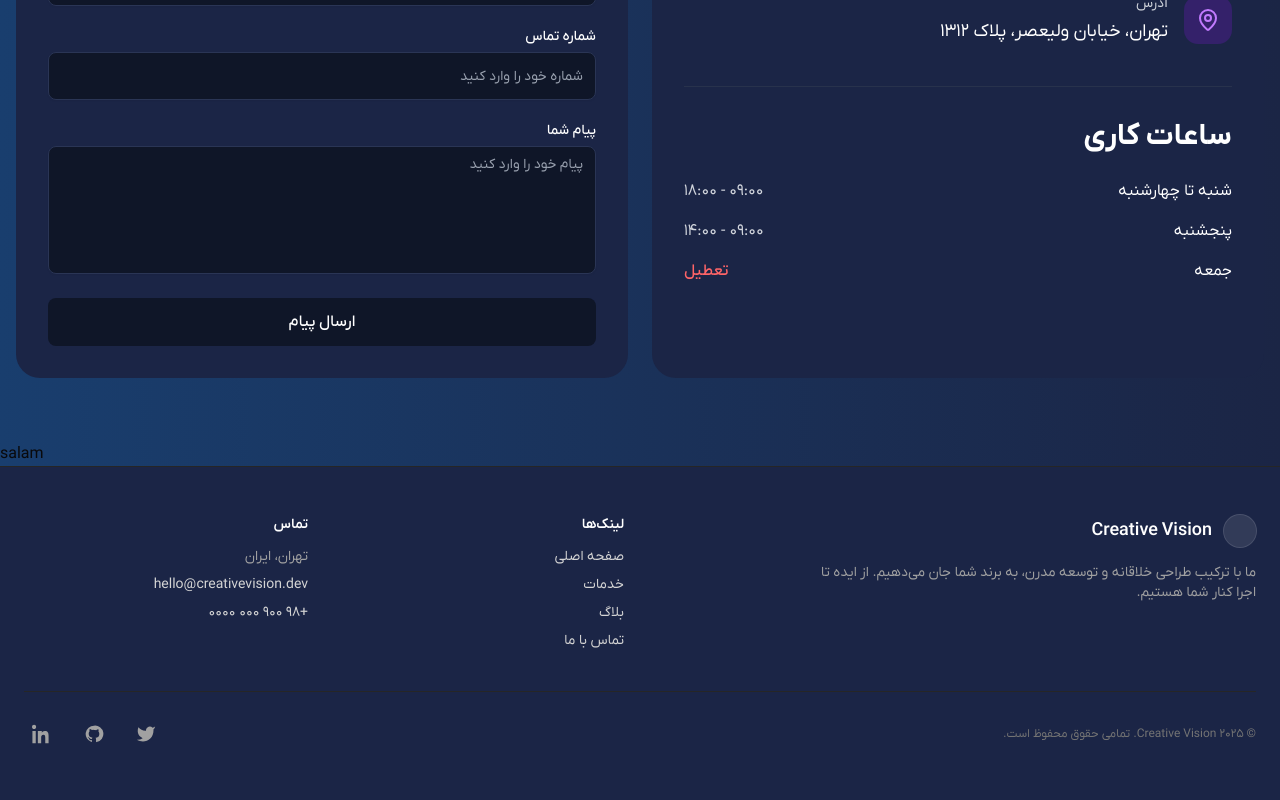
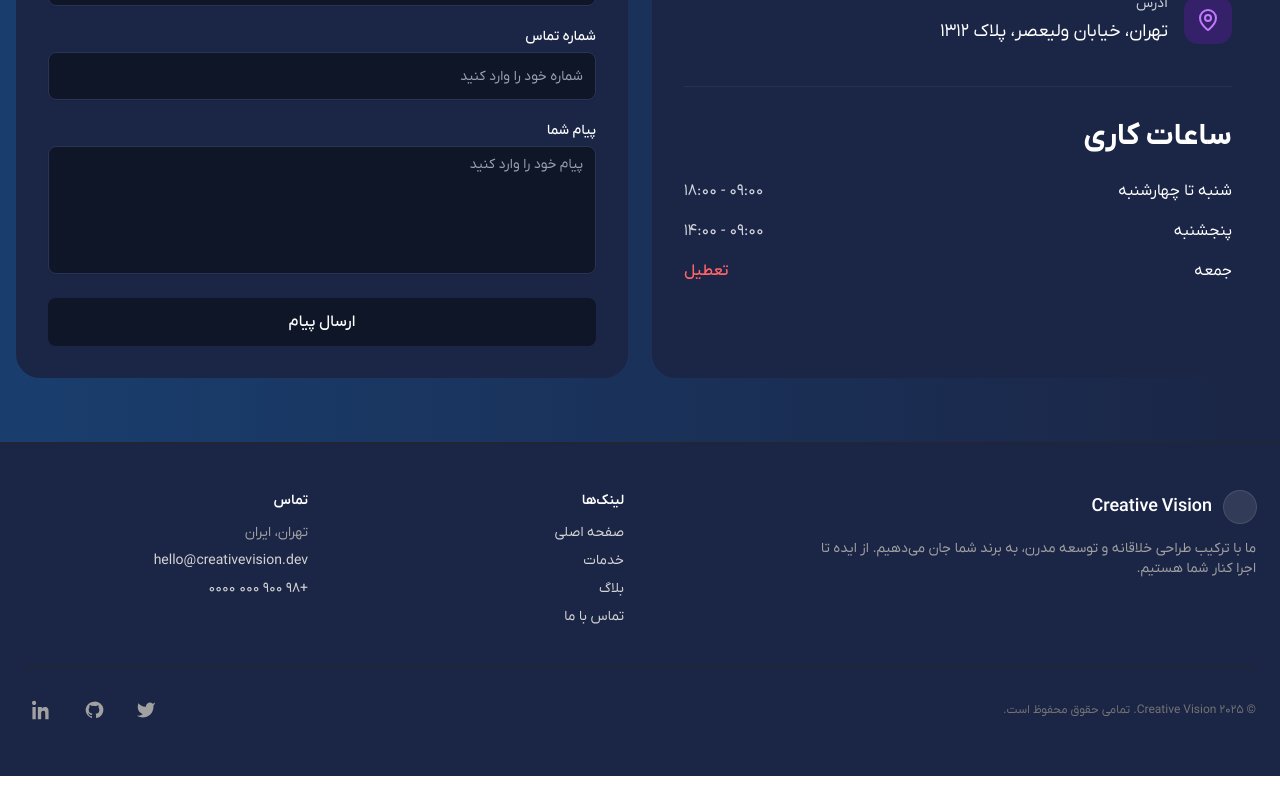
Before and after one commit to nodup-labs/creative_vision, a Next.js app: page / in a window 1280 px wide. Shown: the part 4447-5247 px from the top of the page. After the commit the page ends 5223 px from the top, so only its background shows below. Built offline with nearby package versions, Linux system fonts and the light colour scheme.

Commit message:
fix test

```diff
--- a/app/page.tsx
+++ b/app/page.tsx
@@ -43,7 +43,7 @@ export default function Home() {
 
       {/* Contact Section */}
       <ContactSection />
-      <div>salam</div>
+
     </>
   );
 }
```
